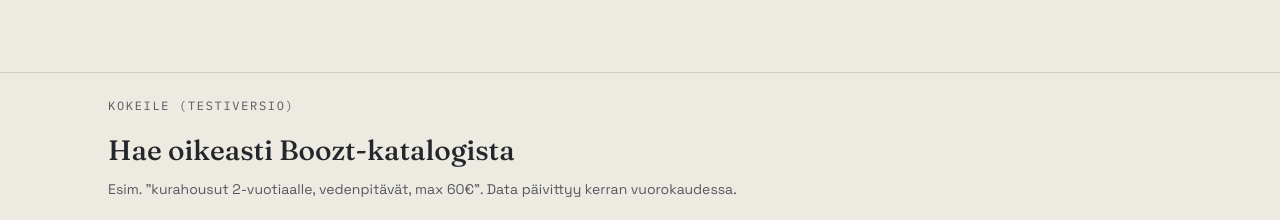
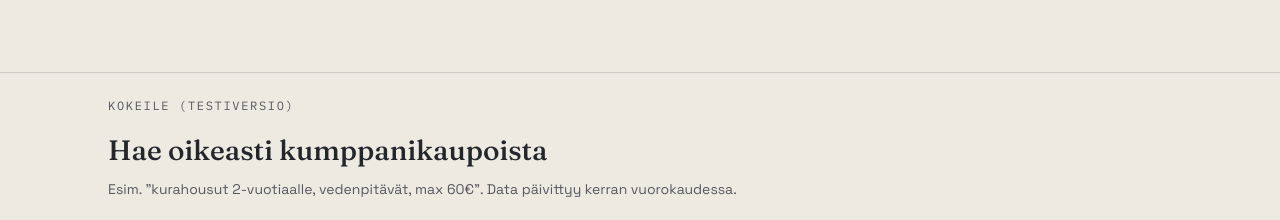
Before and after one commit to savomik-lang/vaateta, a website: page index.html in a window 1280 px wide. Shown: the part 1240-1460 px from the top of the page. Drawn offline with Linux system fonts and the light colour scheme.

Commit message:
Change heading text in live search section
Boozt changed to general search

```diff
--- a/index.html
+++ b/index.html
@@ -546,7 +546,7 @@
 <section class="live-search" id="kokeile">
   <div class="wrap">
     <span class="eyebrow">Kokeile (testiversio)</span>
-    <h2>Hae oikeasti Boozt-katalogista</h2>
+   <h2>Hae oikeasti kumppanikaupoista</h2>
     <p class="live-search-hint">Esim. "kurahousut 2-vuotiaalle, vedenpitävät, max 60€". Data päivittyy kerran vuorokaudessa.</p>
 
     <form id="liveSearchForm" class="live-search-form">
```
